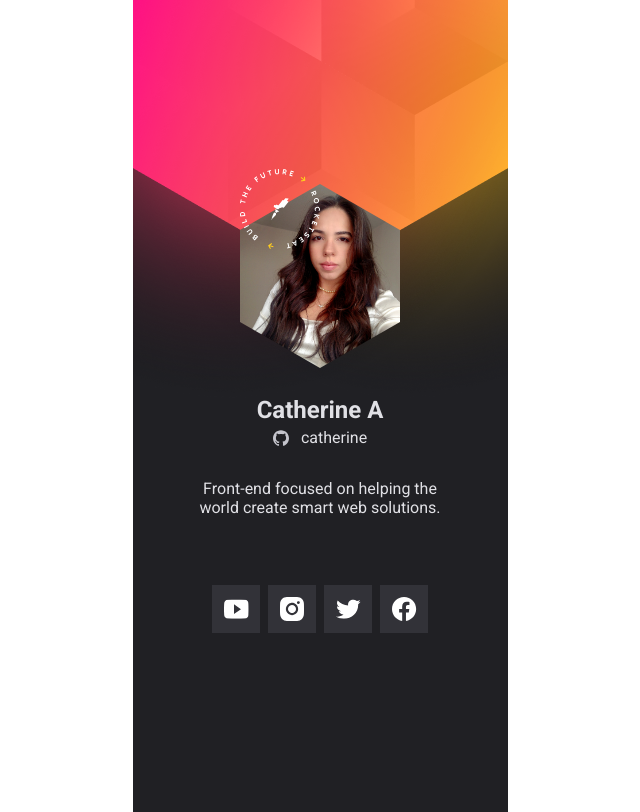
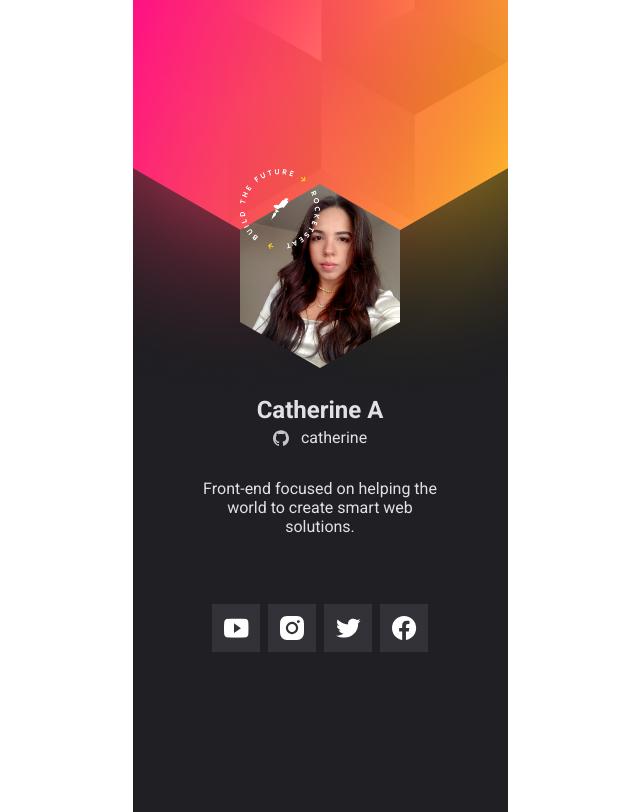
Before and after one commit to catherinealmeida/badge-nlw, a plain HTML site: page index.html in a window 1280 px wide. Shown: the whole page, without its empty margins (320-960 px from the left). Drawn offline with Linux system fonts and the light colour scheme; no server answers.

Commit message:
Update index.html

```diff
--- a/index.html
+++ b/index.html
@@ -32,7 +32,7 @@
       <a id="userLink" href="https://github.com/" target="_blank">
         <img src="images/github 2.svg" alt="Icon github" /><span id="userLogin">catherine </span></a>
 
-      <p id="userBio">Front-end focused on helping the world create smart web solutions.</p>
+      <p id="userBio">Front-end focused on helping the world to create smart web solutions.</p>
 
       <ul id="socialLinks">
         <li class="youtube">
```
